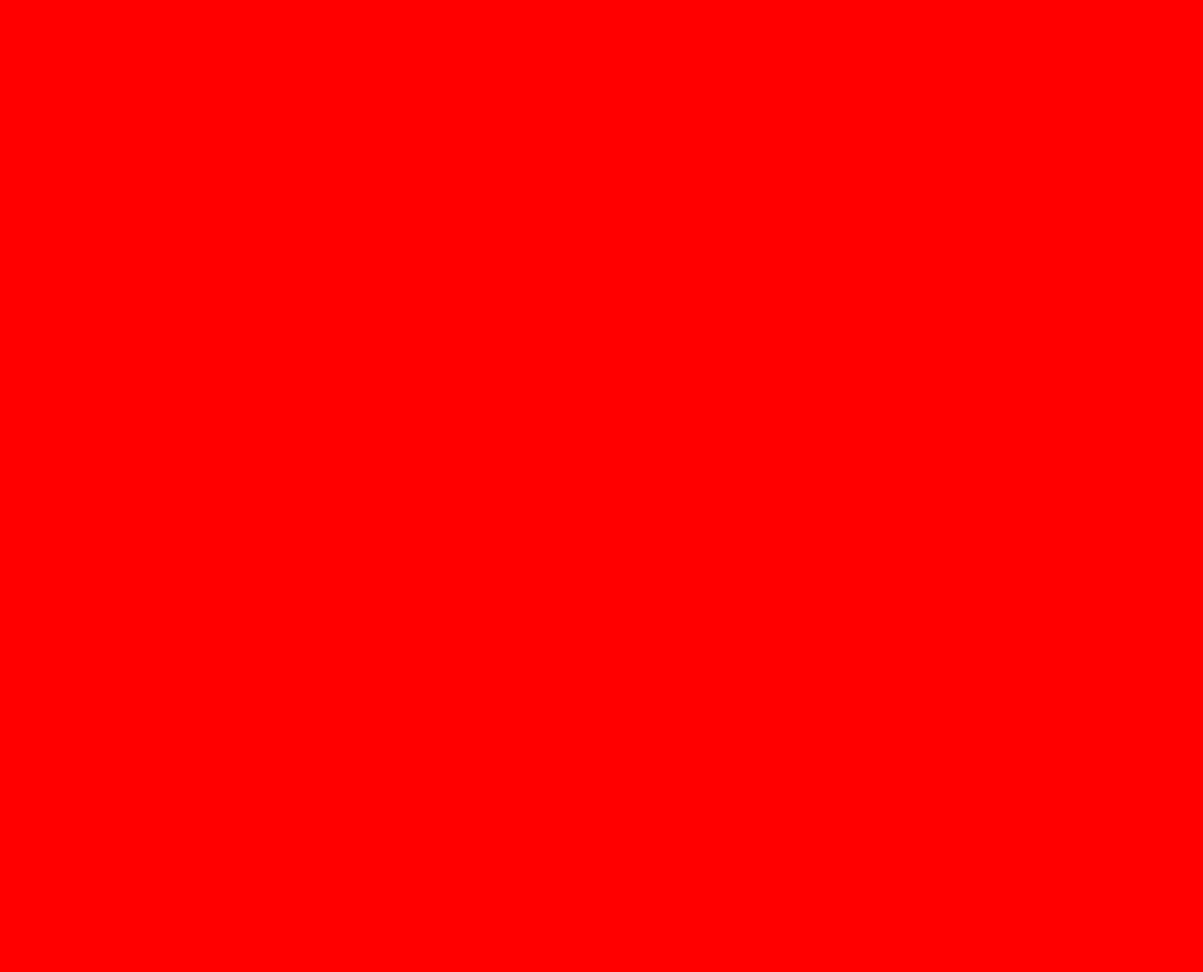
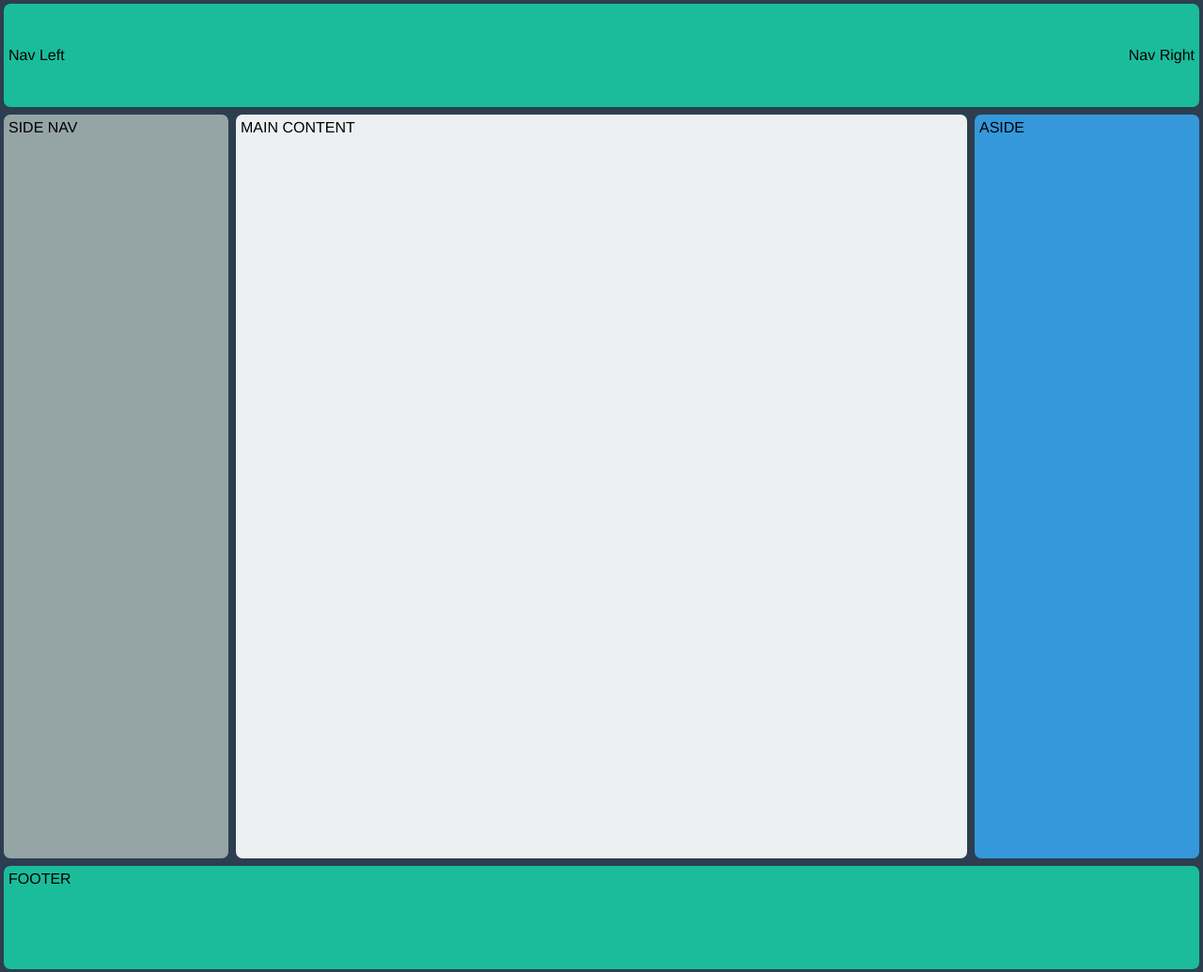
Before and after one commit to charlesmartinreed/web-development-advanced-course, a plain HTML site: page CSS-Animations/Flexbox/holy-grail/holy-grail.html in a window 1280 px wide. Shown: the whole page at 94% size. Before the commit the page ends 800 px from the top, so only its background shows below. Drawn offline with Linux system fonts and the light colour scheme.

Commit message:
Complete Holy Grail Layout Flex exercise.

```diff
--- a/CSS-Animations/Flexbox/holy-grail/holy-grail.css
+++ b/CSS-Animations/Flexbox/holy-grail/holy-grail.css
@@ -1,3 +1,76 @@
+/* 1st flex container */
+
 body {
-	background: red;
+	background-color: #2c3e50;
+	font-family: Helvetica;
+	margin: 0;
+	display: flex;
+	flex-direction: column;
+	min-height: 100vh;
 }
+
+a {
+	text-decoration: none;
+	color: black;
+}
+
+main > *, header, footer {
+	margin: 4px;
+	padding: 5px;
+	border-radius: 7px;
+}
+
+/* 2nd flex container */
+header {
+	display: flex;
+	flex-direction: row;
+	justify-content: space-between;
+	align-items: center;
+}
+
+/* 3rd flex container */
+main {
+	display: flex;
+	flex-direction: row;
+	/* min-height: 800px; */
+	flex-basis: 800px;
+}
+
+article {
+	/* flex-basis: 60%; */
+	/* flex-grow: 4; */
+	flex: 4 0 60%;
+	background-color: #ecf0f1;
+}
+
+aside {
+	background-color: #3498db;
+	/* flex-basis: 20%;
+	flex-grow: 1; */
+	flex: 1 1 20%;
+}
+
+nav {
+	background-color: #95a5a6;
+	/* flex-basis: 20%; */
+	/* flex-grow: 1; */
+	order: -1;
+	flex: 1 1 20%;
+}
+
+header, footer {
+	background-color: #1abc9c;
+	flex-basis: 100px;
+}
+
+@media screen and (max-width: 640px) {
+	 main {
+		flex-direction: column;
+		flex-grow: 1;
+	 }
+
+	 nav {
+		 order: 0;
+	 }
+
+}
--- a/CSS-Animations/Flexbox/holy-grail/holy-grail.html
+++ b/CSS-Animations/Flexbox/holy-grail/holy-grail.html
@@ -9,5 +9,19 @@
 	</head>
 	<body>
 
+	<header>
+		<a href="">Nav Left</a>
+		<a href="">Nav Right</a>
+	</header>
+
+	<main>
+		<article>MAIN CONTENT</article>
+		<nav>SIDE NAV</nav>
+		<aside>ASIDE</aside>
+	</main>
+
+	<footer>FOOTER</footer>
+
+
 	</body>
 </html>
```
Lines whose indentation alone changed are shown as unchanged.
